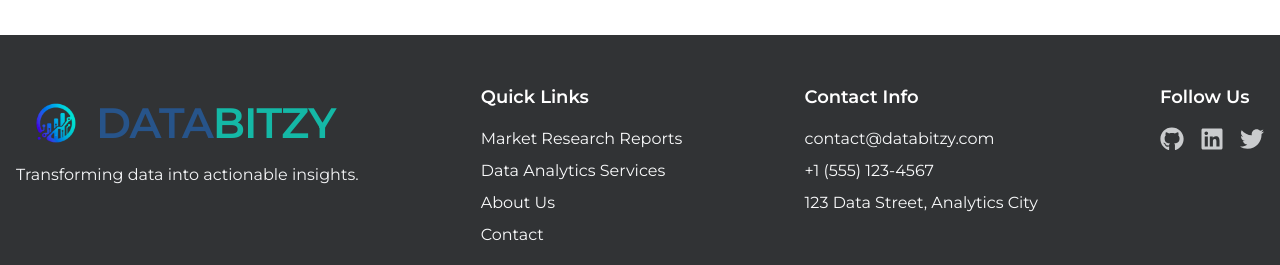
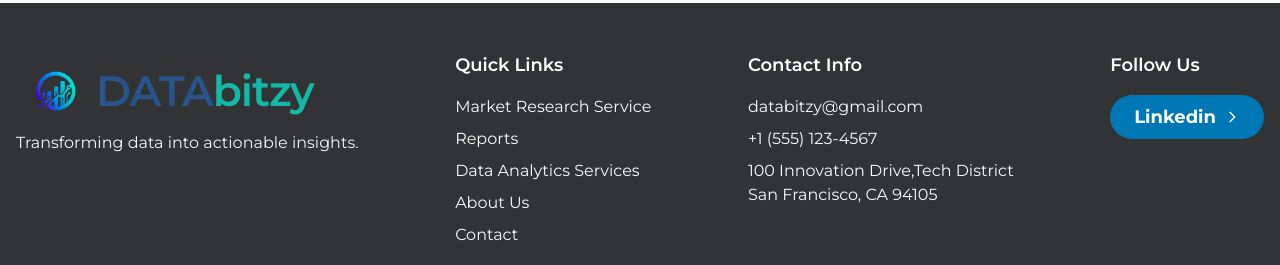
Before and after one commit to Aniket-89/DataSciencePro, a React (Vite) app: page /reports/1 in a window 1280 px wide. Shown: the part 416-681 px from the top of the page. Built offline with nearby package versions, Linux system fonts and the light colour scheme; no server answers; the database is empty; the HTML template or start-up script is replaced by a standard one.

Commit message:
changes in button

```diff
--- a/src/MainLayout.tsx
+++ b/src/MainLayout.tsx
@@ -67,9 +67,7 @@ function MainLayout() {
           <main className="flex-grow">
             <ScrollToTop />
 
-            <Suspense
-              fallback={<div className="text-center py-20">Loading...</div>}
-            >
+            <Suspense fallback={<Loader variant="animation" />}>
               <AnimatePresence mode="wait">
                 <Routes location={location} key={location.pathname}>
                   <Route path="/" element={<HomePage />} />
--- a/src/chatbot/ChatBotWidget.tsx
+++ b/src/chatbot/ChatBotWidget.tsx
@@ -13,7 +13,7 @@ const ChatbotWidget = () => {
     <div className="fixed bottom-0 lg:bottom-4 right-4 lg:right-6 z-50">
       <div
         className={`grid transition-all duration-300 ease-in-out ${
-          isMinimized ? "h-24 w-12" : "md:w-[420px]"
+          isMinimized ? "h-24 w-12" : "md:w-[360px]"
         }`}
       >
         {/* Minimize Button */}
--- a/src/components/BookButton.tsx
+++ b/src/components/BookButton.tsx
@@ -23,6 +23,7 @@ const BookButton: React.FC<BookButtonProps> = ({
       whileInView={{ scale: 1 }}
       transition={{ duration: 0.1, delay: delay }}
       whileHover={{ scale: 0.97 }}
+      viewport={{ once: true }}
     >
       <PopupButton
         url="https://calendly.com/databitzy/30min"
--- a/src/components/Button.tsx
+++ b/src/components/Button.tsx
@@ -7,14 +7,15 @@ type ButtonProps = {
   className?: string;
   vibe?: "light" | "dark";
   color?: string;
+  variant?: "outline" | "solid";
 };
 
 const Button: React.FC<ButtonProps> = ({
   to,
   children,
   className,
+  variant,
   color,
-  vibe,
 }) => {
   return (
     <FadeContent duration={500} delay={400}>
@@ -23,11 +24,16 @@ const Button: React.FC<ButtonProps> = ({
         className={
           className
             ? className
-            : `inline-flex items-center px-6 bg-${
-                color ? color : "white"
-              } shadow-sm shadow-black/20 text-sm md:text-lg text-${
-                vibe && vibe === "dark" ? "black" : "[#183B4E]"
-              } group rounded-3xl py-2 font-bod hover:bg-black hover:text-white hover:shadow-none transition-[box-shadow] duration-400 transition-colors`
+            : `inline-flex items-center px-6 ${
+                variant === "solid"
+                  ? "bg-[#0077B5] hover:bg-[#00A0DC] text-white"
+                  : `bg-transparent ${
+                      color === "black"
+                        ? "text-black border-black hover:bg-black hover:text-white"
+                        : "text-white border-white hover:bg-white hover:text-black"
+                    } border `
+              }
+               shadow-none shadow-black/20 text-sm md:text-lg group rounded-3xl py-2 font-bold hover:shadow-sm transition-[box-shadow] duration-400 transition-colors`
         }
       >
         {children}
--- a/src/components/CTA.tsx
+++ b/src/components/CTA.tsx
@@ -36,7 +36,7 @@ const CTA = () => {
             <div className="flex flex-wrap justify-center gap-6 items-center">
               <BookButton text="Book a Call" gradient={false} />
 
-              <Button to="/contact" color="[#DDA853]" vibe="dark">
+              <Button to="/contact" color="black">
                 Contact Us
               </Button>
             </div>
--- a/src/components/Footer.tsx
+++ b/src/components/Footer.tsx
@@ -1,5 +1,5 @@
-import { FaGithub, FaLinkedin, FaTwitter } from "react-icons/fa";
 import { Logo } from "../assets/assets";
+import Button from "./Button";
 
 const Footer = () => {
   return (
@@ -15,8 +15,8 @@ const Footer = () => {
                 width={90}
                 height={90}
               />
-              <h1 className="text-h3 font-semibold text-[#14B8A6]">
-                <span className="text-[#27548A]">DATA</span>BITZY
+              <h1 className="text-h3 text-[#14B8A6]">
+                <span className="text-[#27548A]">DATA</span>bitzy
               </h1>
             </div>
             <p className="text-gray-100">
@@ -31,7 +31,15 @@ const Footer = () => {
                   href="/services/reports"
                   className="text-gray-50 hover:text-[#27548A] hover:underline transition-colors"
                 >
-                  Market Research Reports
+                  Market Research Service
+                </a>
+              </li>
+              <li>
+                <a
+                  href="/services/reports"
+                  className="text-gray-50 hover:text-[#27548A] hover:underline transition-colors"
+                >
+                  Reports
                 </a>
               </li>
               <li>
@@ -63,35 +71,42 @@ const Footer = () => {
           <div className="text-white">
             <h4 className="text-lg font-semibold mb-4">Contact Info</h4>
             <ul className="space-y-2 text-gray-50">
-              <li>contact@databitzy.com</li>
+              <li>databitzy@gmail.com</li>
               <li>+1 (555) 123-4567</li>
-              <li>123 Data Street, Analytics City</li>
+              <li>
+                100 Innovation Drive,Tech District
+                <br />
+                San Francisco, CA 94105
+              </li>
             </ul>
           </div>
           <div className="text-white">
             <h4 className="text-lg font-semibold mb-4">Follow Us</h4>
             <div className="flex space-x-4">
-              <a
+              {/* <a
                 href="#"
                 className="text-[#CACCCE] hover:text-[#DDA853] transition-colors"
                 aria-label="GitHub"
               >
                 <FaGithub className="w-6 h-6" />
-              </a>
-              <a
-                href="#"
+              </a> */}
+              {/* <a
+                href="https://linkedin.com/company/databitzy"
                 className="text-[#CACCCE] hover:text-[#DDA853] transition-colors"
                 aria-label="LinkedIn"
               >
                 <FaLinkedin className="w-6 h-6" />
-              </a>
-              <a
+              </a> */}
+              <Button to="#" variant={"solid"}>
+                Linkedin
+              </Button>
+              {/* <a
                 href="#"
                 className="text-[#CACCCE] hover:text-[#DDA853] transition-colors"
                 aria-label="Twitter"
               >
                 <FaTwitter className="w-6 h-6" />
-              </a>
+              </a> */}
             </div>
           </div>
         </div>
--- a/src/components/TopBanner.tsx
+++ b/src/components/TopBanner.tsx
@@ -28,7 +28,7 @@ const TopBanner: React.FC<BannerProps> = ({ title, subtitle }) => {
             {subtitle}
           </motion.p>
           <div className="flex justify-center mt-8 space-x-4">
-            <BookButton text="Book a Free Consultation" />
+            <BookButton text="Book a Call" />
             <Button to="/contact">Learn more</Button>
           </div>
         </div>
--- a/src/components/home/LatestReports.tsx
+++ b/src/components/home/LatestReports.tsx
@@ -28,7 +28,7 @@ const LatestReports = () => {
             </h2>
           </motion.div>
 
-          <Button to="/reports" color="blue-500" vibe="dark">
+          <Button to="/reports" color="white" variant="solid">
             Explore
           </Button>
         </div>
--- a/src/components/home/ServicesOverview.tsx
+++ b/src/components/home/ServicesOverview.tsx
@@ -85,6 +85,7 @@ const ServicesOverview = () => {
         <div className="grid grid-cols-1 md:grid-cols-2 lg:grid-cols-3 gap-8 max-w-[1600px] mx-auto">
           {services.map((service, index) => (
             <motion.div
+              key={index}
               initial={{ scale: 0.9, opacity: 0 }}
               whileInView={{ scale: 1, opacity: 1 }}
               transition={{ duration: 0.2, delay: 0.05 }}
@@ -121,7 +122,8 @@ const ServicesOverview = () => {
 
                 <Button
                   to={service.link}
-                  color={service.color}
+                  color={"black"}
+                  variant="outline"
                   // vibe={service.vibe}
                 >
                   {service.buttonText}
--- a/src/pages/ContactPage.tsx
+++ b/src/pages/ContactPage.tsx
@@ -148,7 +148,7 @@ const ContactPage = () => {
                       <h3 className="text-lg font-normal text-[#183B4E] mb-1">
                         Email
                       </h3>
-                      <p className="text-gray-600">contact@databitzy.com</p>
+                      <p className="text-gray-600">databitzy@gmail.com</p>
                     </div>
                   </div>
                   <div className="flex items-start">
@@ -158,9 +158,9 @@ const ContactPage = () => {
                         Business Hours
                       </h3>
                       <p className="text-gray-600">
-                        Monday - Friday: 9:00 AM - 6:00 PM PST
+                        Monday - Saturday: 9:00 AM - 6:00 PM PST
                         <br />
-                        Saturday - Sunday: Closed
+                        Sunday: Closed
                       </p>
                     </div>
                   </div>
@@ -173,11 +173,19 @@ const ContactPage = () => {
                 </h2>
                 <div className="flex gap-2 flex-wrap">
                   {[
-                    { name: "LinkedIn", link: "https://www.linkedin.com" },
-                    { name: "Twitter", link: "https://www.x.com" },
-                    { name: "GitHub", link: "http://www.github.com" },
+                    {
+                      name: "LinkedIn",
+                      link: "https://www.linkedin.com/company/databitzy",
+                    },
+                    // { name: "Twitter", link: "https://www.x.com" },
+                    // { name: "GitHub", link: "http://www.github.com" },
                   ].map((social, index) => (
-                    <Button key={index} to={social.link}>
+                    <Button
+                      key={index}
+                      to={social.link}
+                      color="black"
+                      variant="outline"
+                    >
                       {social.name}
                     </Button>
                   ))}
```
Also changed, not shown: src/components/Header.tsx (+2 -16 lines), src/components/home/Hero.tsx (+8 -24 lines).
